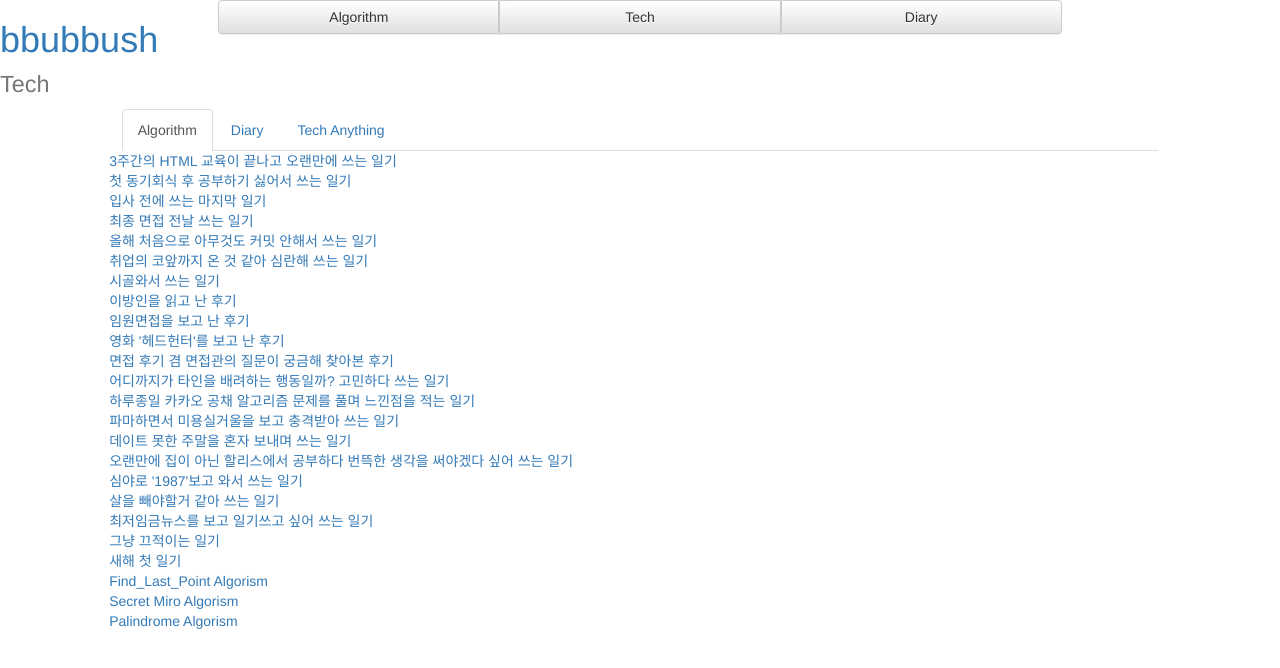
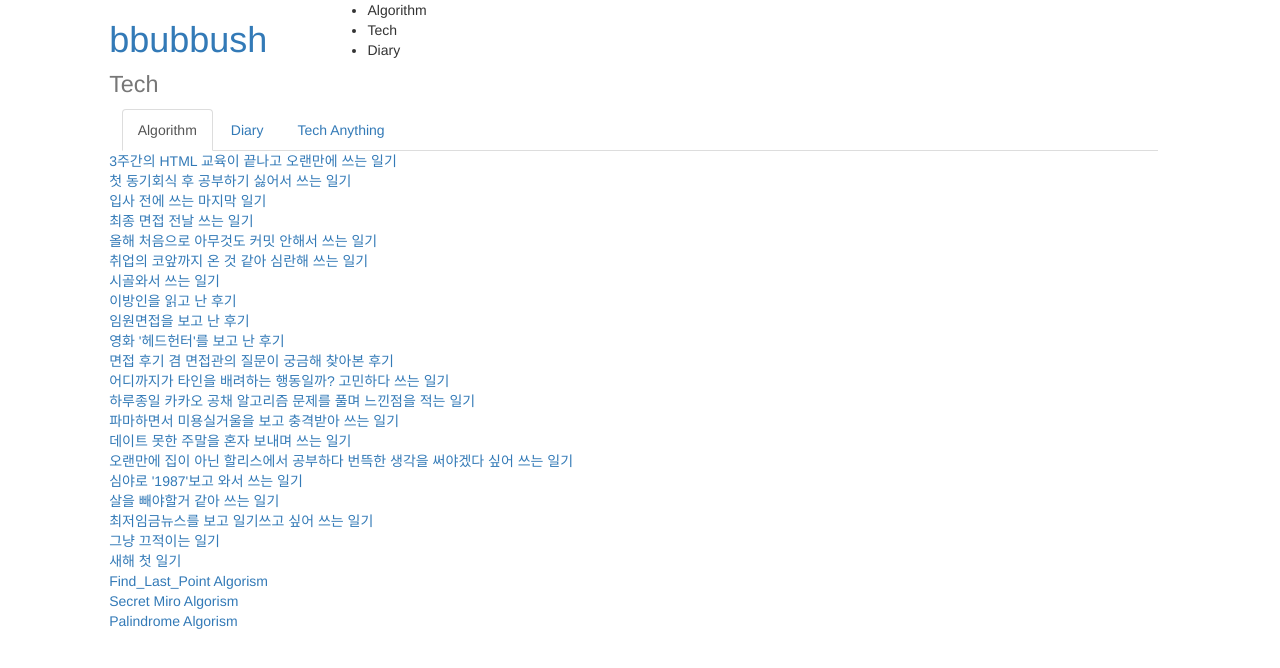
Before and after one commit to bbubbush/bbubbush.io, a Jekyll site: the page built from index.html, in a window 1280 px wide. Shown: the top 668 px of the page. Built offline with Jekyll 4.4.1, drawn with Linux system fonts in a browser that asks for light colours; nearby versions of some CDN libraries.

Commit message:
2018-07-09

```diff
--- a/_includes/header.html
+++ b/_includes/header.html
@@ -1,9 +1,14 @@
 <div class="row">
-	<div class="col-md-2">
+	<div class="col-md-2 col-md-offset-1">
 		<a href="{{ site.url }}/"><h1>bbubbush <small>Tech</small></h1></a>
 	</div>
-	<div class="col-md-8">
-		<div class="btn-group btn-group-justified" role="group" aria-label="...">
+	<div class="col-md-6">
+		<ul>
+			<li>Algorithm</li>
+			<li>Tech</li>
+			<li>Diary</li>
+		</ul>
+		<!-- <div class="btn-group btn-group-justified" role="group" aria-label="...">
 		  <div class="btn-group" role="group">
 		    <button type="button" class="btn btn-default">Algorithm</button>
 		  </div>
@@ -13,9 +18,9 @@
 		  <div class="btn-group" role="group">
 		    <button type="button" class="btn btn-default">Diary</button>
 		  </div>
-		</div>
+		</div> -->
 	</div>
-	<div class="col-md-2">
+	<div class="col-md-2 col-md-offset-1">
 		<!-- 추후 검색을 위한 공간 -->
 	</div>
 	<!-- <div class="col-md-4 col-md-offset-1">
```
